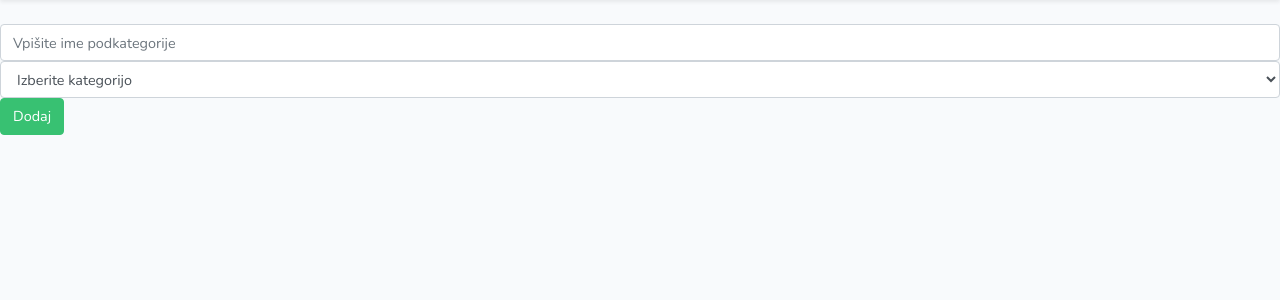
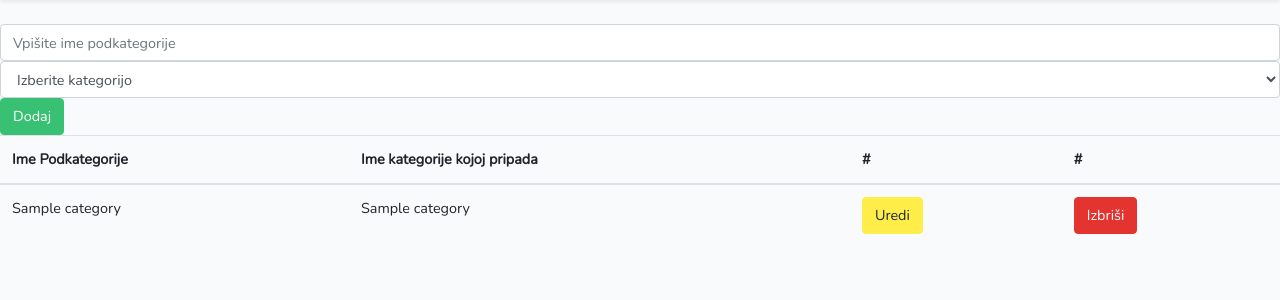
Before and after one commit to sadmiraga/PrintingMachinesStore, a Laravel app: page /subCategories in a window 1280 px wide. Shown: the part 55-355 px from the top of the page. Run offline with Laravel 8, Linux system fonts and the light colour scheme; tables that the repository leaves empty hold one stand-in row (values such as "Sample post"); style sheets or scripts are compiled from the project's sources; some libraries are stand-ins or nearby versions.

Commit message:
provjeri

```diff
--- a/app/Http/Controllers/categoriesController.php
+++ b/app/Http/Controllers/categoriesController.php
@@ -16,6 +16,12 @@ class categoriesController extends Controller
 
     public function addCategory(Request $request)
     {
+
+        $request->validate([
+            'profile_image'     =>  'image|mimes:jpeg,png,jpg,gif,svg|max:2048',
+            'categoryName' => 'max:255',
+        ]);
+
         $category = new category();
         $category->name = $request->input('categoryName');
         $category->save();
--- a/app/Http/Controllers/subCategoriesController.php
+++ b/app/Http/Controllers/subCategoriesController.php
@@ -7,13 +7,25 @@ use Illuminate\Support\Facades\DB;
 
 //models
 use App\category;
+use App\subCategory;
 
 class subCategoriesController extends Controller
 {
 
     public function index()
     {
+        $subCategories = DB::table('sub_categories')->orderBy('created_at', 'desc')->get();
         $categories = DB::table('categories')->orderBy('created_at', 'desc')->get();
-        return view('adminPanel.subCategories.subCategoriesIndex')->with('categories', $categories);
+        return view('adminPanel.subCategories.subCategoriesIndex')->with('categories', $categories)->with('subCategories', $subCategories);
+    }
+
+
+    public function addSubCategory(Request $request)
+    {
+        $subCategory = new subCategory();
+        $subCategory->name = $request->input('subCategoryName');
+        $subCategory->categoryID = $request->input('categoryID');
+        $subCategory->save();
+        return redirect('/subCategories');
     }
 }
--- a/resources/views/adminPanel/subCategories/subCategoriesIndex.blade.php
+++ b/resources/views/adminPanel/subCategories/subCategoriesIndex.blade.php
@@ -8,7 +8,8 @@
 {!!Form::text('subCategoryName','',['class'=>'form-control','id'=>'adminPanelTextInput','placeholder'=>'Vpišite ime podkategorije','required'=>'required'])!!}
 
 
-<select class="form-control"  name="skupinaID" id="skupinaID">
+
+<select class="form-control"  name="categoryID" id="categoryID">
     <option value="0" selected disabled> Izberite kategorijo </option>
     @foreach ( $categories as $category)
         <option value="{{$category->id}}"> {{$category->name}} </option>
@@ -21,6 +22,38 @@
 
 
 
+<table class="table table-hover">
+    <thead>
+      <tr>
+        <th scope="col">Ime Podkategorije</th>
+        <th scope="col">Ime kategorije kojoj pripada</th>
+        <th scope="col">#</th>
+        <th scope="col">#</th>
+      </tr>
+    </thead>
+    <tbody>
+
+        @foreach($subCategories as $subCategory)
+
+      <tr>
+        <td scope="row">{{$subCategory->name}}</td>
+        <td scope="row">
+            @foreach($categories as $category)
+                @if($category->id == $subCategory->categoryID)
+                    {{$category->name}}
+                @endif
+            @endforeach
+        </td>
+        <td><button onclick="location.href='/editSubCategory/{{$subCategory->id}}'" class="btn btn-warning">Uredi</button></td>
+        <td><button onclick="location.href='/deleteSubCategory/{{$subCategory->id}}'" class="btn btn-danger">Izbriši</button></td>
+      </tr>
+
+      @endforeach
+
+    </tbody>
+  </table>
+
+
 
 
 @endsection
--- a/routes/web.php
+++ b/routes/web.php
@@ -37,3 +37,4 @@ Route::post('/addCategory', 'categoriesController@addCategory');
 
 //subCategories routes
 Route::get('/subCategories', 'subCategoriesController@index');
+Route::post('/addSubCategory', 'subCategoriesController@addSubCategory');
--- /dev/null
+++ b/todo.txt
@@ -0,0 +1,2 @@
+-ograniciti korisnike koji mogu dodavati stvari i uredjivati ih
+- urediti error messagese
```
Also changed, not shown: resources/views/adminPanel/categories/categoriesIndex.blade.php (+7 -0 lines), database/migrations/2020_09_21_034448_create_categories_table.php.
